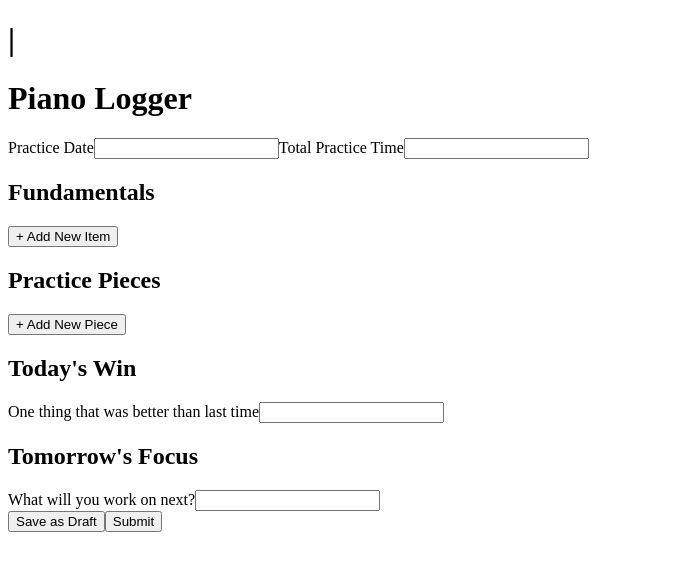
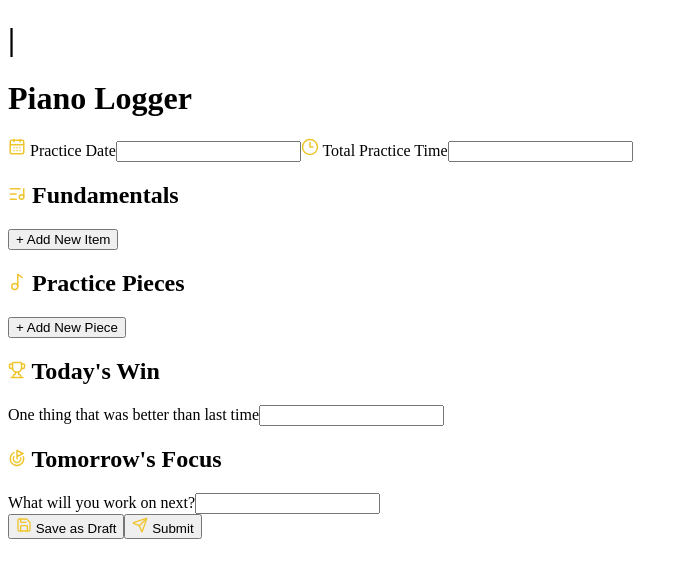
Before and after one commit to LiberteI/piano-log, a React (Vite) app in the folder client/: page / in a window 1280 px wide. Shown: the top 578 px of the page, without its empty margins (0-688 px from the left). Built offline with nearby package versions, Linux system fonts and the light colour scheme.

Commit message:
add svgs for doms

```diff
--- a/client/package.json
+++ b/client/package.json
@@ -10,6 +10,7 @@
     "preview": "vite preview"
   },
   "dependencies": {
+    "lucide-react": "^1.39.0",
     "react": "^19.2.8",
     "react-dom": "^19.2.8",
     "react-router-dom": "^7.18.3"
--- a/client/src/log_form/logger.jsx
+++ b/client/src/log_form/logger.jsx
@@ -1,4 +1,5 @@
 import { useState } from 'react'
+import { CalendarDays, Clock3, Goal, ListMusic, Music2, Save, Send, Trophy } from 'lucide-react'
 
 const PieceCard = (type) => {
   return (
@@ -57,7 +58,7 @@ const FundamentalItem = (type) => {
 const FundamentalForm = (type) => {
   return (
     <div>
-      <h2>Fundamentals</h2>
+      <h2><ListMusic aria-hidden='true' color='#efc52e' size={18} /> Fundamentals</h2>
       <button>+ Add New Item</button>
 
 
@@ -69,7 +70,7 @@ const FundamentalForm = (type) => {
 const PieceForm = (type) => {
   return (
     <div>
-      <h2>Practice Pieces</h2>
+      <h2><Music2 aria-hidden='true' color='#efc52e' size={18} /> Practice Pieces</h2>
       <button>+ Add New Piece</button>
     </div>
   )
@@ -78,11 +79,11 @@ const PieceForm = (type) => {
 const ReflectionForm = (type) => {
   return (
     <div>
-      <h2>Today's Win</h2>
+      <h2><Trophy aria-hidden='true' color='#efc52e' size={18} /> Today's Win</h2>
       <label htmlFor="">One thing that was better than last time</label>
       <input type="text" />
 
-      <h2>Tomorrow's Focus</h2>
+      <h2><Goal aria-hidden='true' color='#efc52e' size={18} /> Tomorrow's Focus</h2>
       <label htmlFor="">What will you work on next?</label>
       <input type="text" />
     </div>
@@ -96,10 +97,10 @@ function Logger() {
       <h1>|</h1>
       <h1>Piano Logger</h1>
 
-      <label htmlFor="">Practice Date</label>
+      <label htmlFor=""><CalendarDays aria-hidden='true' color='#efc52e' size={18} /> Practice Date</label>
       <input type="text" />
 
-      <label htmlFor="">Total Practice Time</label>
+      <label htmlFor=""><Clock3 aria-hidden='true' color='#efc52e' size={18} /> Total Practice Time</label>
       <input type="text" />
 
       <FundamentalForm />
@@ -108,8 +109,8 @@ function Logger() {
 
       <ReflectionForm />
 
-      <button>Save as Draft</button>
-      <button>Submit</button>
+      <button><Save aria-hidden='true' color='#efc52e' size={16} /> Save as Draft</button>
+      <button><Send aria-hidden='true' color='#efc52e' size={16} /> Submit</button>
     </div>
   )
 }
```
Also changed, not shown: 2 other files (tests, documents, lock files or other folders).
